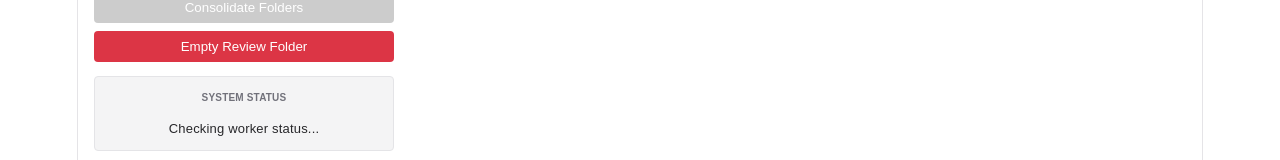
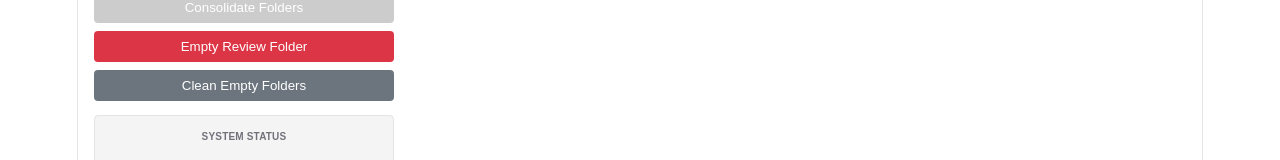
Before and after one commit to jlm-intel/ultimate-bookmark-manager, a React (Vite) app: page / in a window 1280 px wide. Shown: the part 354-514 px from the top of the page. Built offline with nearby package versions, Linux system fonts and the light colour scheme; no server answers.

Commit message:
Added feature to delete empty folders.

```diff
--- a/src/App.tsx
+++ b/src/App.tsx
@@ -171,6 +171,27 @@ function App() {
     }
   };
 
+  const handleCleanEmptyFolders = () => {
+    const confirmed = window.confirm(
+      'Are you sure you want to recursively search for and permanently delete all empty bookmark folders?'
+    );
+    if (!confirmed) return;
+
+    if (typeof chrome !== 'undefined' && chrome.runtime) {
+      setStatusMessage('Sweeping tree for empty folders...');
+      chrome.runtime.sendMessage(
+        { action: 'CLEAN_EMPTY_FOLDERS' },
+        (response) => {
+          if (response && response.success) {
+            setStatusMessage(`Success: ${response.message}`);
+          } else {
+            setStatusMessage(`Error: ${response?.message || 'Sweep failed.'}`);
+          }
+        }
+      );
+    }
+  };
+
   return (
     <div style={{ padding: '16px', width: '300px', fontFamily: 'sans-serif' }}>
       <h3>Bookmark Tools</h3>
@@ -313,6 +334,24 @@ function App() {
         Empty Review Folder
       </button>
 
+      {/* NEW: Recursive Empty Folder Purge Action Button */}
+      <button
+        onClick={handleCleanEmptyFolders}
+        disabled={isWorkerRunning}
+        style={{
+          width: '100%',
+          padding: '8px',
+          marginTop: '8px',
+          backgroundColor: isWorkerRunning ? '#ccc' : '#6c757d', // Slate grey styling
+          color: 'white',
+          border: 'none',
+          borderRadius: '4px',
+          cursor: isWorkerRunning ? 'not-allowed' : 'pointer',
+        }}
+      >
+        Clean Empty Folders
+      </button>
+
       {statusMessage && (
         <div
           style={{
```
Also changed, not shown: src/background.ts (+71 -0 lines).
